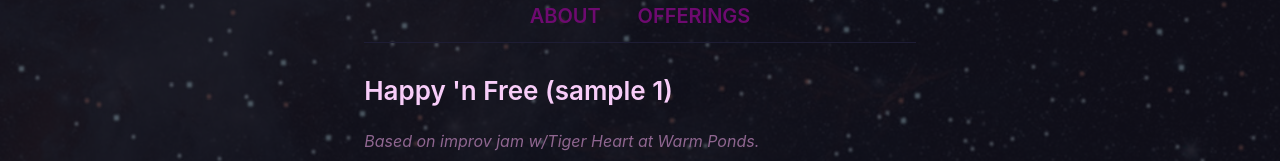
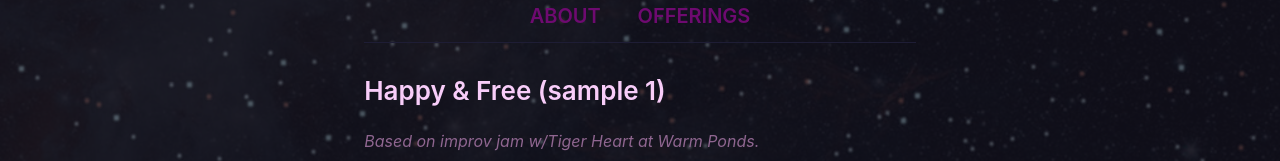
Before and after one commit to natarajgcb/natarajg, a Next.js app: page /art in a window 1280 px wide. Shown: the part 472-633 px from the top of the page. Built offline with nearby package versions, Linux system fonts and the light colour scheme.

Commit message:
fixin lint issues

```diff
--- a/pages/art.js
+++ b/pages/art.js
@@ -30,7 +30,7 @@ export default function Art() {
     <MNGPage meta={mngprops.meta} og={mngprops.og}>
 
       <Box w="100%" mt="mngr.17">
-        <MNGH2 mt="mngr.27">Happy 'n Free (sample 1)</MNGH2>
+        <MNGH2 mt="mngr.27">Happy &amp; Free (sample 1)</MNGH2>
         <MNGBody color="mngr.dim">
           <em>Based on improv jam w/Tiger Heart at Warm Ponds.</em>
           <br/>July 2025.
```
